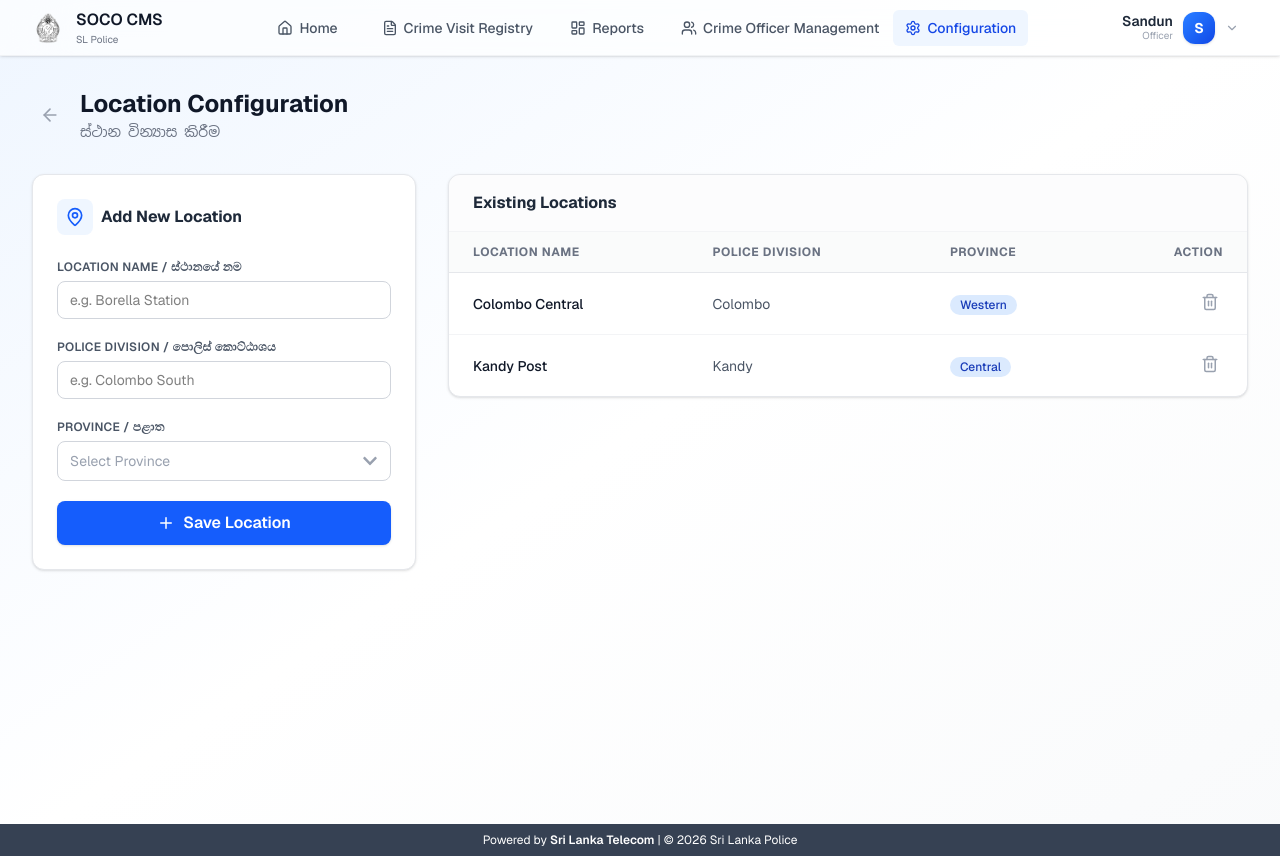
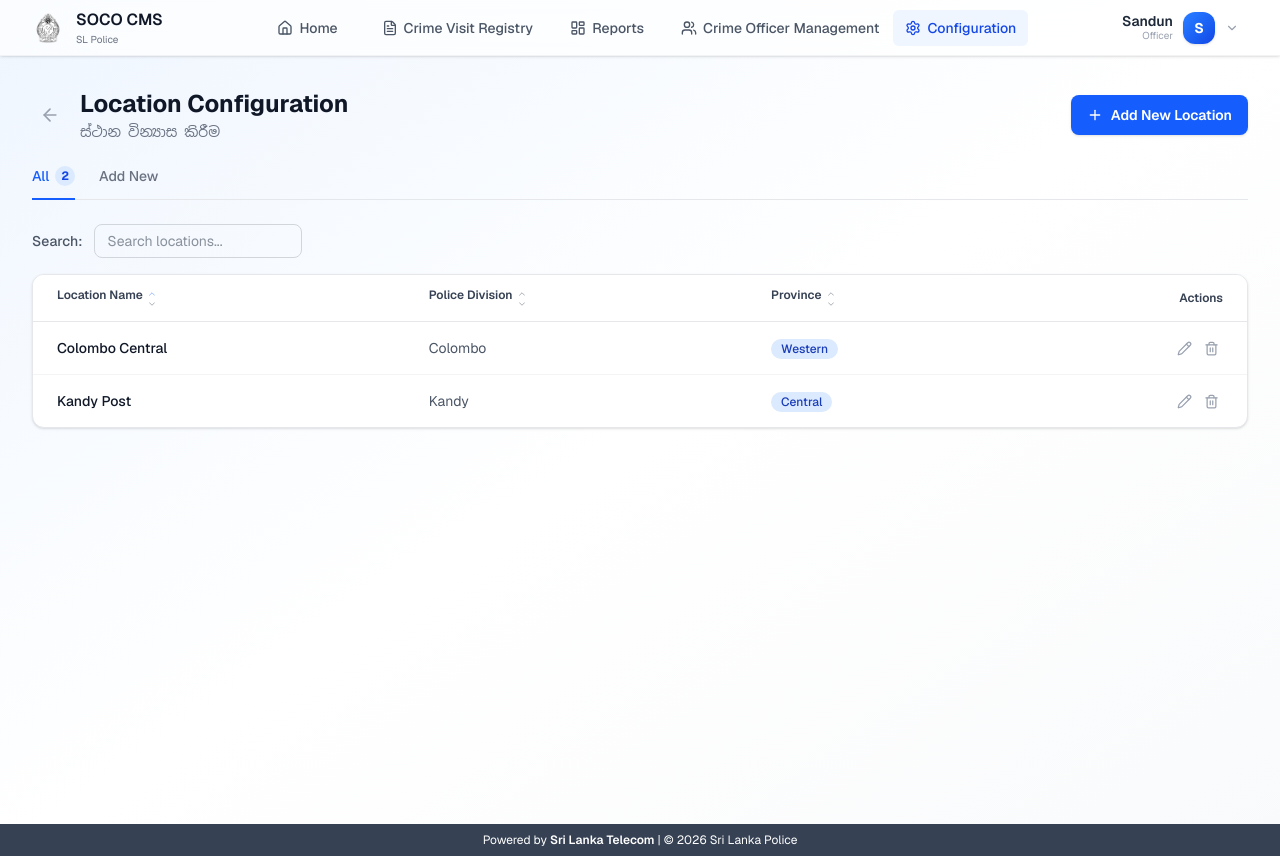
Before and after one commit to SOCO-Development/SOCO-SL-Police, a Next.js app: page /system-config/location in a window 1280 px wide. Built offline with nearby package versions, Linux system fonts and the light colour scheme; sample sign-in values are in the browser's storage.

Commit message:
change the UI design

```diff
--- a/app/system-config/location/page.tsx
+++ b/app/system-config/location/page.tsx
@@ -4,7 +4,15 @@ import { useState } from "react";
 import Link from "next/link";
 import Header from "@/components/layout/Header";
 import Footer from "@/components/layout/Footer";
-import { ArrowLeft, MapPin, Plus, Trash2 } from "lucide-react";
+import {
+  ArrowLeft,
+  Plus,
+  Trash2,
+  ChevronUp,
+  ChevronDown,
+  Pencil,
+  X,
+} from "lucide-react";
 import CustomSelect from "@/components/forms/CustomSelect";
 
 // --- Types ---
@@ -27,7 +35,47 @@ const PROVINCE_OPTIONS = [
   { value: "Western", label: "Western" },
 ];
 
+type SortField = "name" | "division" | "province";
+type SortDir = "asc" | "desc";
+
+function SortIcon({
+  field,
+  sortField,
+  sortDir,
+}: {
+  field: SortField;
+  sortField: SortField;
+  sortDir: SortDir;
+}) {
+  return (
+    <span className="inline-flex flex-col ml-1 opacity-50">
+      <ChevronUp
+        size={10}
+        className={
+          sortField === field && sortDir === "asc"
+            ? "opacity-100 text-blue-600"
+            : ""
+        }
+      />
+      <ChevronDown
+        size={10}
+        className={
+          sortField === field && sortDir === "desc"
+            ? "opacity-100 text-blue-600"
+            : ""
+        }
+      />
+    </span>
+  );
+}
+
 export default function LocationConfigPage() {
+  const [activeTab, setActiveTab] = useState<"all" | "addNew">("all");
+  const [editingId, setEditingId] = useState<string | null>(null);
+  const [search, setSearch] = useState("");
+  const [sortField, setSortField] = useState<SortField>("name");
+  const [sortDir, setSortDir] = useState<SortDir>("asc");
+
   const [locations, setLocations] = useState<LocationEntry[]>([
     {
       id: "1",
@@ -44,17 +92,63 @@ export default function LocationConfigPage() {
     province: "",
   });
 
-  const handleAddLocation = (e: React.FormEvent) => {
+  const handleSort = (field: SortField) => {
+    if (sortField === field) {
+      setSortDir(sortDir === "asc" ? "desc" : "asc");
+    } else {
+      setSortField(field);
+      setSortDir("asc");
+    }
+  };
+
+  const filtered = locations
+    .filter((loc) =>
+      [loc.name, loc.division, loc.province].some((val) =>
+        val.toLowerCase().includes(search.toLowerCase()),
+      ),
+    )
+    .sort((a, b) => {
+      const aVal = a[sortField].toLowerCase();
+      const bVal = b[sortField].toLowerCase();
+      return sortDir === "asc"
+        ? aVal.localeCompare(bVal)
+        : bVal.localeCompare(aVal);
+    });
+
+  const handleSave = (e: React.FormEvent) => {
     e.preventDefault();
     if (!formData.name || !formData.division || !formData.province) return;
-
-    const newEntry: LocationEntry = {
-      id: Math.random().toString(36).substr(2, 9),
-      ...formData,
+    if (editingId) {
+      setLocations(
+        locations.map((loc) =>
+          loc.id === editingId ? { ...loc, ...formData } : loc,
+        ),
+      );
+      setEditingId(null);
+    } else {
+      setLocations([
+        ...locations,
+        { id: Math.random().toString(36).substr(2, 9), ...formData },
+      ]);
+    }
+    setFormData({ name: "", division: "", province: "" });
+    setActiveTab("all");
   };
 
-    setLocations([...locations, newEntry]);
+  const handleEdit = (loc: LocationEntry) => {
+    setEditingId(loc.id);
+    setFormData({
+      name: loc.name,
+      division: loc.division,
+      province: loc.province,
+    });
+    setActiveTab("addNew");
+  };
+
+  const handleCancelEdit = () => {
+    setEditingId(null);
     setFormData({ name: "", division: "", province: "" });
+    setActiveTab("all");
   };
 
   const removeLocation = (id: string) => {
@@ -67,8 +161,9 @@ export default function LocationConfigPage() {
       <div className="flex flex-1 relative z-10 w-full pt-14">
         <main className="flex-1 overflow-x-hidden min-w-0 flex flex-col min-h-screen">
           <div className="w-full px-4 sm:px-6 lg:px-8 py-8 flex-1">
-            {/* Header Section */}
-            <div className="flex items-center gap-3 mb-8">
+            {/* Page Header */}
+            <div className="flex items-center justify-between mb-6">
+              <div className="flex items-center gap-3">
                 <Link
                   href="/system-config"
                   className="p-2 text-gray-400 hover:text-gray-600 hover:bg-gray-100 rounded-lg transition-colors"
@@ -85,130 +180,122 @@ export default function LocationConfigPage() {
                   </p>
                 </div>
               </div>
-
-            <div className="grid grid-cols-1 xl:grid-cols-3 gap-8">
-              {/* --- Left Column: Add New Location Form --- */}
-              <div className="xl:col-span-1">
-                <form
-                  onSubmit={handleAddLocation}
-                  className="bg-white rounded-xl border border-gray-200 shadow-sm p-6 sticky top-24"
+              <button
+                onClick={() => setActiveTab("addNew")}
+                className="flex items-center gap-2 bg-blue-600 hover:bg-blue-700 text-white font-semibold px-4 py-2.5 rounded-lg text-sm transition-colors shadow-sm"
               >
-                  <div className="flex items-center gap-2 mb-6">
-                    <div className="p-2 bg-blue-50 rounded-lg">
-                      <MapPin size={20} className="text-blue-600" />
-                    </div>
-                    <h3 className="font-bold text-gray-800">
+                <Plus size={16} />
                 Add New Location
-                    </h3>
+              </button>
             </div>
 
-                  <div className="space-y-5">
+            <div className="flex items-center gap-6 border-b border-gray-200 mb-6">
+              <button
+                onClick={() => setActiveTab("all")}
+                className={`pb-3 text-sm font-medium flex items-center gap-1.5 border-b-2 -mb-px transition-colors ${
+                  activeTab === "all"
+                    ? "border-blue-600 text-blue-600"
+                    : "border-transparent text-gray-500 hover:text-gray-700"
+                }`}
+              >
+                All
+                <span className="inline-flex items-center justify-center w-5 h-5 rounded-full bg-blue-100 text-blue-700 text-xs font-bold">
+                  {locations.length}
+                </span>
+              </button>
+              <button
+                onClick={() => setActiveTab("addNew")}
+                className={`pb-3 text-sm font-medium border-b-2 -mb-px transition-colors ${
+                  activeTab === "addNew"
+                    ? "border-blue-600 text-blue-600"
+                    : "border-transparent text-gray-500 hover:text-gray-700"
+                }`}
+              >
+                Add New
+              </button>
+            </div>
+
+            {activeTab === "all" && (
               <div>
-                      <label className="block text-xs font-semibold text-gray-600 mb-1.5 uppercase tracking-wide">
-                        Location Name / ස්ථානයේ නම
+                {/* Search */}
+                <div className="flex items-center gap-3 mb-4">
+                  <label className="text-sm font-medium text-gray-600">
+                    Search:
                   </label>
                   <input
                     type="text"
-                        value={formData.name}
-                        onChange={(e) =>
-                          setFormData({ ...formData, name: e.target.value })
-                        }
-                        placeholder="e.g. Borella Station"
-                        className="w-full px-3 py-2 text-sm border border-gray-300 rounded-lg text-black focus:ring-2 focus:ring-blue-200 focus:outline-none"
+                    value={search}
+                    onChange={(e) => setSearch(e.target.value)}
+                    placeholder="Search locations..."
+                    className="px-3 py-1.5 text-sm border border-gray-300 rounded-lg focus:ring-2 focus:ring-blue-200 focus:outline-none w-52 text-gray-800"
                   />
                 </div>
 
-                    <div>
-                      <label className="block text-xs font-semibold text-gray-600 mb-1.5 uppercase tracking-wide">
-                        Police Division / පොලිස් කොට්ඨාශය
-                      </label>
-                      <input
-                        type="text"
-                        value={formData.division}
-                        onChange={(e) =>
-                          setFormData({ ...formData, division: e.target.value })
-                        }
-                        placeholder="e.g. Colombo South"
-                        className="w-full px-3 py-2 text-sm border border-gray-300 rounded-lg text-black focus:ring-2 focus:ring-blue-200 focus:outline-none"
-                      />
-                    </div>
-
-                    <div>
-                      <label className="block text-xs font-semibold text-gray-600 mb-1.5 uppercase tracking-wide">
-                        Province / පළාත
-                      </label>
-                      <CustomSelect
-                        value={formData.province}
-                        options={PROVINCE_OPTIONS}
-                        onChange={(val) =>
-                          setFormData({ ...formData, province: val })
-                        }
-                        placeholder="Select Province"
-                      />
-                    </div>
-
-                    <button
-                      type="submit"
-                      className="w-full mt-4 bg-blue-600 hover:bg-blue-700 text-white font-semibold py-2.5 rounded-lg flex items-center justify-center gap-2 transition-colors shadow-sm"
-                    >
-                      <Plus size={18} />
-                      Save Location
-                    </button>
-                  </div>
-                </form>
-              </div>
-
-              {/* --- Right Column: View Locations Table --- */}
-              <div className="xl:col-span-2">
                 <div className="bg-white rounded-xl border border-gray-200 shadow-sm overflow-hidden">
-                  <div className="px-6 py-4 border-b border-gray-100 bg-gray-50/50">
-                    <h3 className="font-bold text-gray-800">
-                      Existing Locations
-                    </h3>
-                  </div>
                   <div className="overflow-x-auto">
                     <table className="w-full text-left">
                       <thead>
-                        <tr className="bg-gray-50/80 border-b border-gray-200">
-                          <th className="px-6 py-3 text-xs font-bold text-gray-500 uppercase tracking-wider">
-                            Location Name
+                        <tr className="border-b border-gray-200 bg-white">
+                          {(
+                            [
+                              { label: "Location Name", field: "name" },
+                              { label: "Police Division", field: "division" },
+                              { label: "Province", field: "province" },
+                            ] as { label: string; field: SortField }[]
+                          ).map(({ label, field }) => (
+                            <th
+                              key={field}
+                              className="px-6 py-3 text-xs font-semibold text-gray-700 cursor-pointer select-none whitespace-nowrap"
+                              onClick={() => handleSort(field)}
+                            >
+                              {label}
+                              <SortIcon
+                                field={field}
+                                sortField={sortField}
+                                sortDir={sortDir}
+                              />
                             </th>
-                          <th className="px-6 py-3 text-xs font-bold text-gray-500 uppercase tracking-wider">
-                            Police Division
-                          </th>
-                          <th className="px-6 py-3 text-xs font-bold text-gray-500 uppercase tracking-wider">
-                            Province
-                          </th>
-                          <th className="px-6 py-3 text-right text-xs font-bold text-gray-500 uppercase tracking-wider">
-                            Action
+                          ))}
+                          <th className="px-6 py-3 text-right text-xs font-semibold text-gray-700">
+                            Actions
                           </th>
                         </tr>
                       </thead>
                       <tbody className="divide-y divide-gray-100">
-                        {locations.length > 0 ? (
-                          locations.map((loc) => (
+                        {filtered.length > 0 ? (
+                          filtered.map((loc) => (
                             <tr
                               key={loc.id}
-                              className="hover:bg-gray-50/50 transition-colors"
+                              className="hover:bg-gray-50/60 transition-colors"
                             >
-                              <td className="px-6 py-4 text-sm font-medium text-gray-900">
+                              <td className="px-6 py-3.5 text-sm font-medium text-gray-900">
                                 {loc.name}
                               </td>
-                              <td className="px-6 py-4 text-sm text-gray-600">
+                              <td className="px-6 py-3.5 text-sm text-gray-600">
                                 {loc.division}
                               </td>
-                              <td className="px-6 py-4">
+                              <td className="px-6 py-3.5">
                                 <span className="inline-flex items-center px-2.5 py-0.5 rounded-full text-xs font-medium bg-blue-100 text-blue-800">
                                   {loc.province}
                                 </span>
                               </td>
-                              <td className="px-6 py-4 text-right">
+                              <td className="px-6 py-3.5 text-right">
+                                <div className="flex items-center justify-end gap-1">
+                                  <button
+                                    onClick={() => handleEdit(loc)}
+                                    className="text-gray-400 hover:text-blue-600 transition-colors p-1"
+                                    title="Edit"
+                                  >
+                                    <Pencil size={15} />
+                                  </button>
                                   <button
                                     onClick={() => removeLocation(loc.id)}
                                     className="text-gray-400 hover:text-red-600 transition-colors p-1"
+                                    title="Delete"
                                   >
-                                  <Trash2 size={18} />
+                                    <Trash2 size={15} />
                                   </button>
+                                </div>
                               </td>
                             </tr>
                           ))
@@ -227,7 +314,93 @@ export default function LocationConfigPage() {
                   </div>
                 </div>
               </div>
+            )}
+
+            {activeTab === "addNew" && (
+              <form onSubmit={handleSave}>
+                <div className="bg-white rounded-xl border border-gray-200 shadow-sm p-6 mb-4">
+                  <h3 className="text-base font-bold text-gray-800 mb-1">
+                    {editingId ? "Edit Location" : "Add New Location"}
+                  </h3>
+                  <p className="text-sm text-gray-500 mb-6">
+                    {editingId
+                      ? "Update the location details below."
+                      : "Enter location details to register a new SOCO station."}
+                  </p>
+
+                  <div className="border border-gray-200 rounded-xl p-5">
+                    <p className="text-xs font-bold text-gray-500 uppercase tracking-widest mb-4">
+                      Location Details
+                    </p>
+                    <div className="grid grid-cols-1 sm:grid-cols-2 gap-4">
+                      <div>
+                        <label className="block text-xs font-medium text-gray-700 mb-1">
+                          Location Name / ස්ථානයේ නම{" "}
+                          <span className="text-red-500">*</span>
+                        </label>
+                        <input
+                          type="text"
+                          value={formData.name}
+                          onChange={(e) =>
+                            setFormData({ ...formData, name: e.target.value })
+                          }
+                          placeholder="e.g. Borella Station"
+                          className="w-full px-3 py-2 text-sm border border-gray-300 rounded-lg text-gray-800 focus:ring-2 focus:ring-blue-200 focus:outline-none"
+                        />
                       </div>
+                      <div>
+                        <label className="block text-xs font-medium text-gray-700 mb-1">
+                          Police Division / පොලිස් කොට්ඨාශය{" "}
+                          <span className="text-red-500">*</span>
+                        </label>
+                        <input
+                          type="text"
+                          value={formData.division}
+                          onChange={(e) =>
+                            setFormData({
+                              ...formData,
+                              division: e.target.value,
+                            })
+                          }
+                          placeholder="e.g. Colombo South"
+                          className="w-full px-3 py-2 text-sm border border-gray-300 rounded-lg text-gray-800 focus:ring-2 focus:ring-blue-200 focus:outline-none"
+                        />
+                      </div>
+                      <div className="sm:col-span-2">
+                        <label className="block text-xs font-medium text-gray-700 mb-1">
+                          Province / පළාත{" "}
+                          <span className="text-red-500">*</span>
+                        </label>
+                        <CustomSelect
+                          value={formData.province}
+                          options={PROVINCE_OPTIONS}
+                          onChange={(val) =>
+                            setFormData({ ...formData, province: val })
+                          }
+                          placeholder="Select Province"
+                        />
+                      </div>
+                    </div>
+                  </div>
+                </div>
+
+                <div className="flex justify-end gap-3">
+                  <button
+                    type="button"
+                    onClick={handleCancelEdit}
+                    className="px-5 py-2.5 text-sm font-semibold text-gray-700 bg-white border border-gray-300 rounded-lg hover:bg-gray-50 transition-colors"
+                  >
+                    {editingId ? "Cancel" : "Reset"}
+                  </button>
+                  <button
+                    type="submit"
+                    className="px-5 py-2.5 text-sm font-semibold text-white bg-green-600 hover:bg-green-700 rounded-lg transition-colors shadow-sm"
+                  >
+                    {editingId ? "Update Location" : "Save Location"}
+                  </button>
+                </div>
+              </form>
+            )}
           </div>
           <Footer />
         </main>
```
Lines whose indentation alone changed are shown as unchanged.
